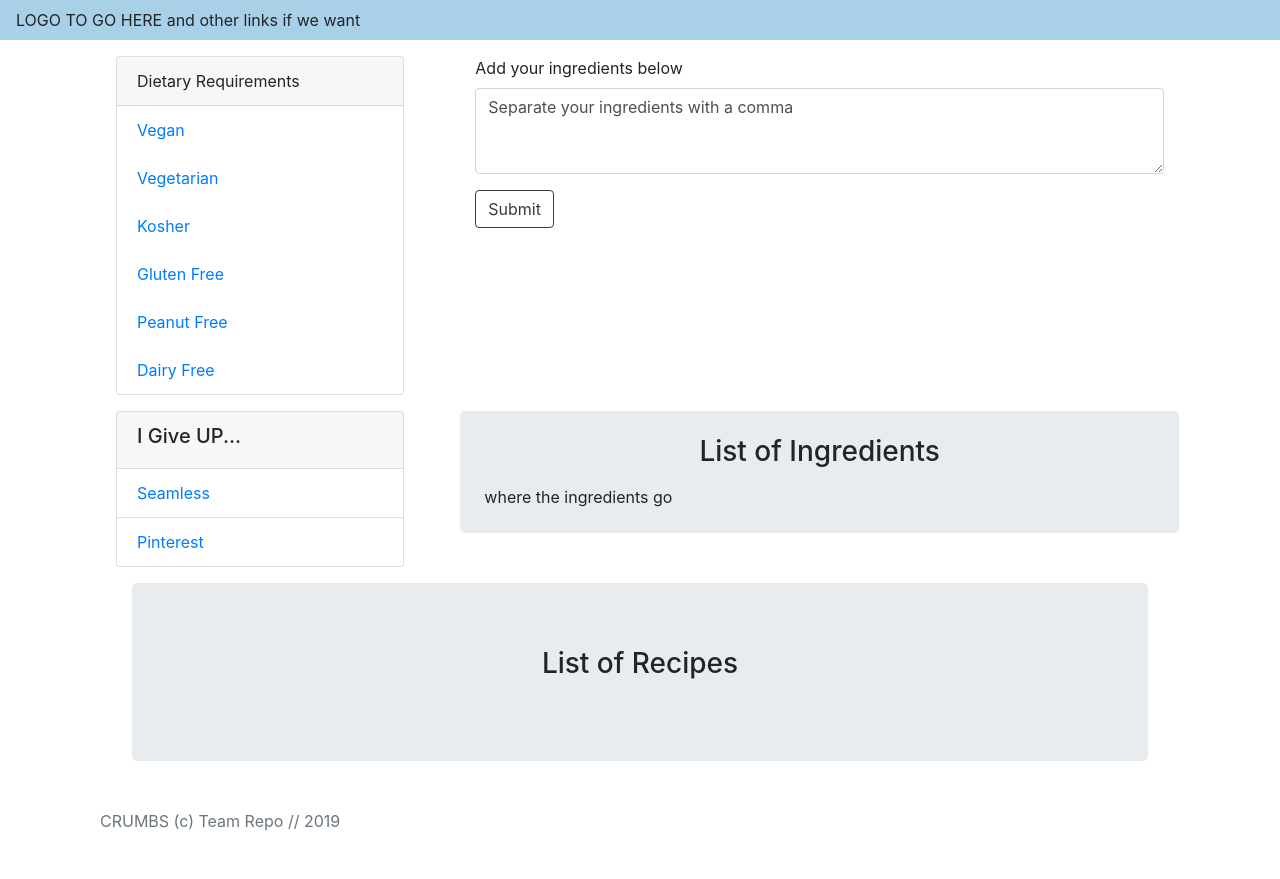
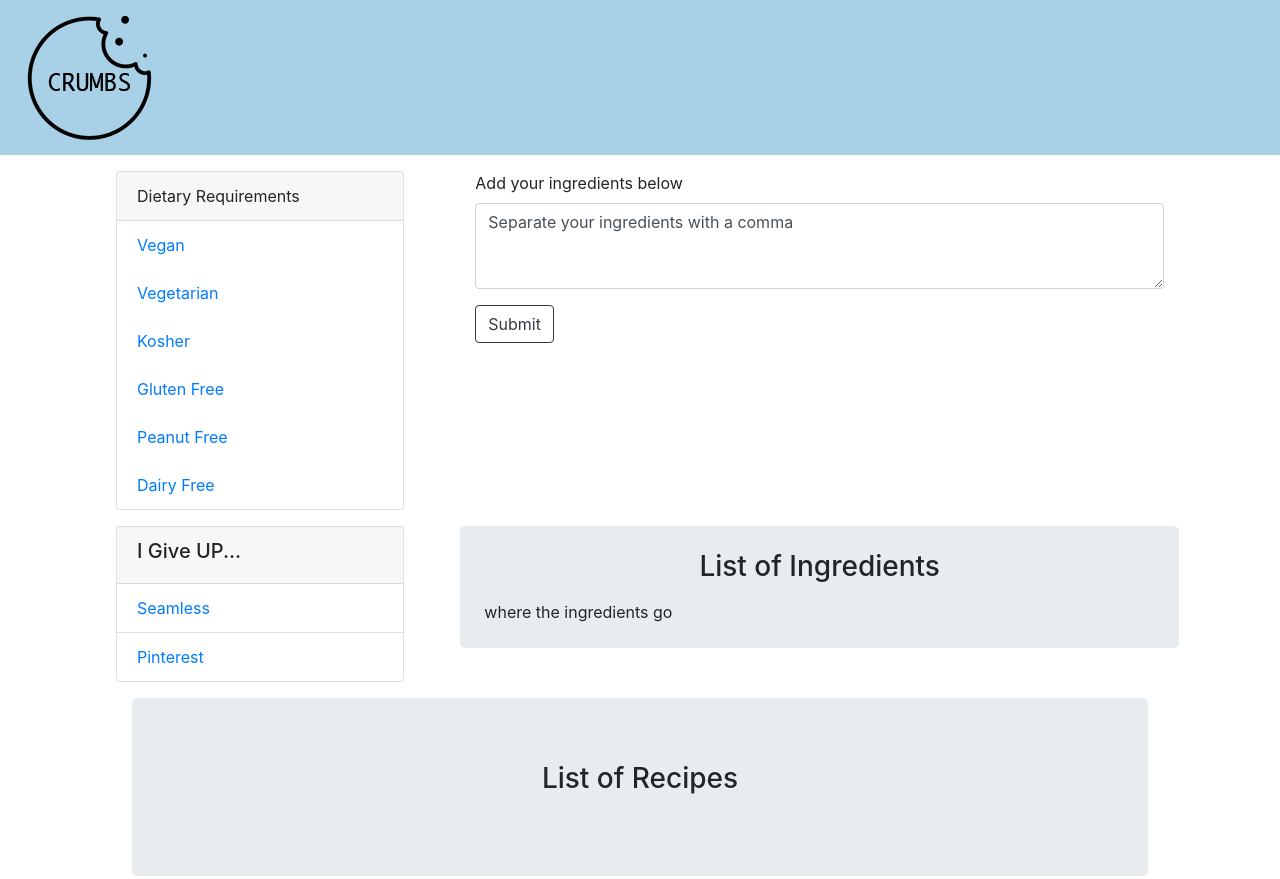
Before and after one commit to megangilpin/Crumbs, a plain HTML site: page index.html in a window 1280 px wide. Shown: the top 879 px of the page. Before the commit the page ends 849 px from the top, so only its background shows below. Drawn offline with nearby package versions, Linux system fonts and the light colour scheme.

Commit message:
adding logo

```diff
--- a/index.html
+++ b/index.html
@@ -14,7 +14,7 @@
 <body>
 <!--Header / Navbar-->
 <nav class="navbar navbar-light" style="background-color: #A8D0E6;">
-    LOGO TO GO HERE and other links if we want
+    <img src="assets/logo.png" alt="logo">
 </nav>
 
 <!--Start Body Container-->
```
Also changed, not shown: assets/logo.png (added), 2 other files.
